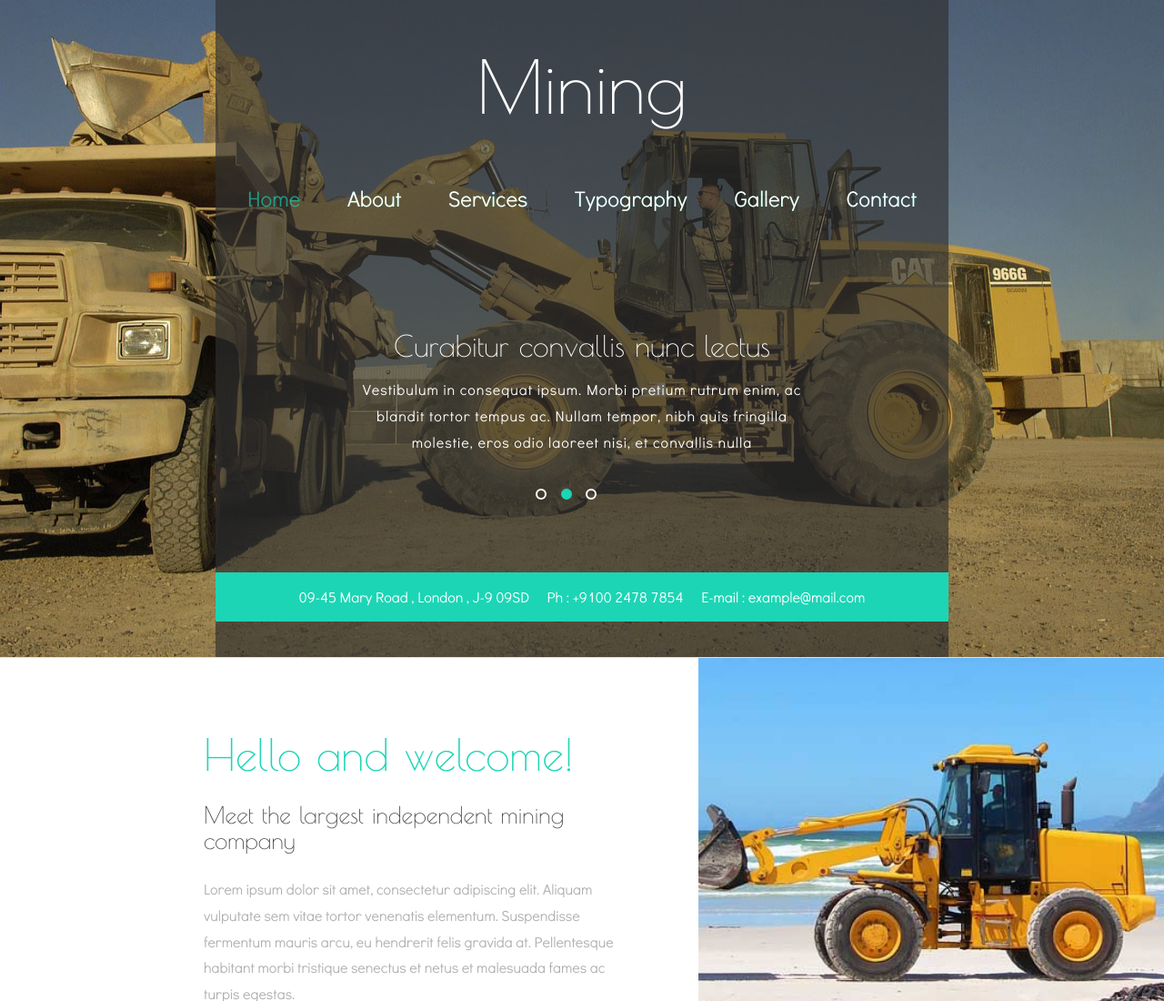
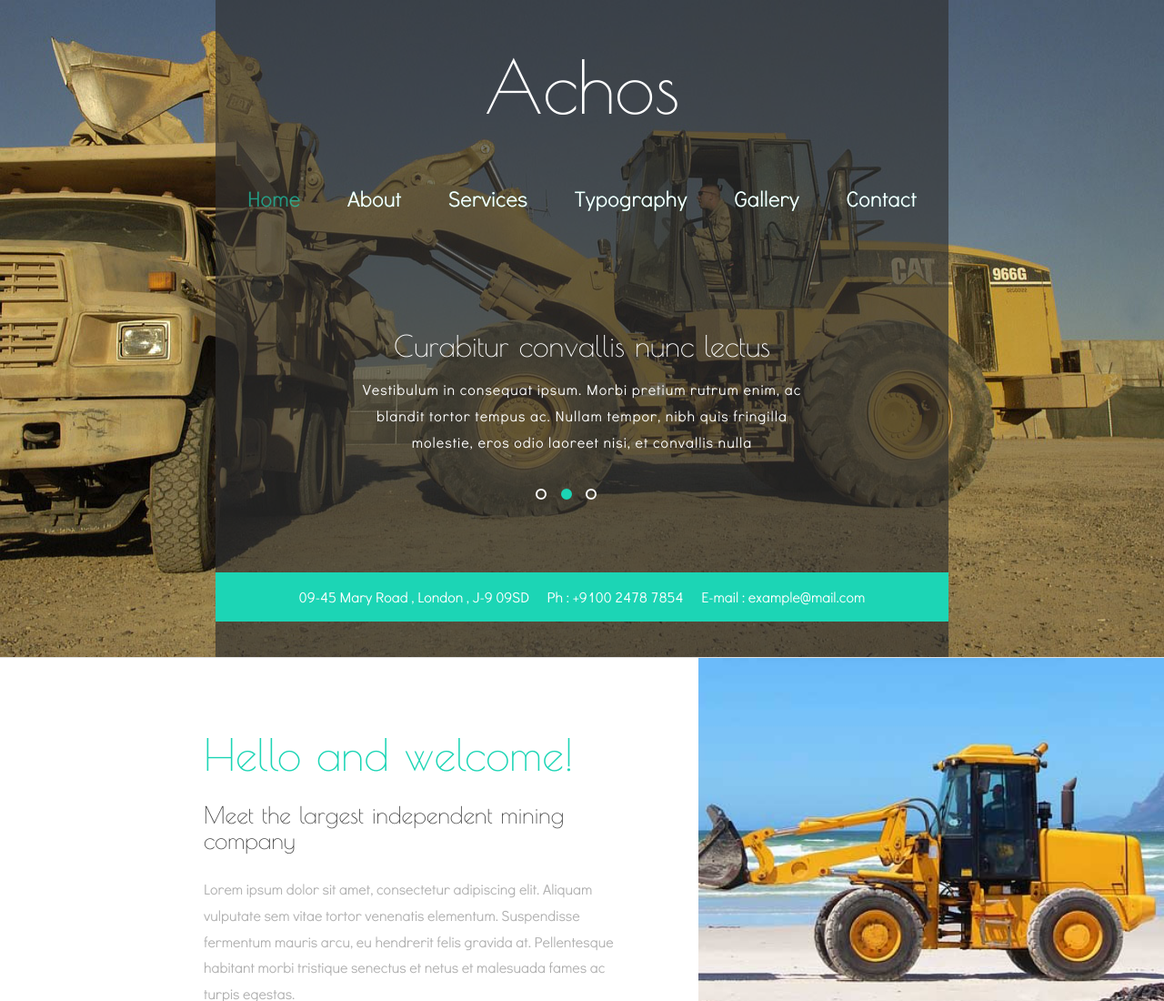
Before and after one commit to Ganesh-764/demo-web, a plain HTML site: page index.html in a window 1280 px wide. Shown: the top 1100 px of the page at 91% size. Drawn offline with Linux system fonts and the light colour scheme.

Commit message:
sample-4

```diff
--- a/index.html
+++ b/index.html
@@ -27,7 +27,7 @@ Smartphone Compatible web template, free webdesigns for Nokia, Samsung, LG, Sony
 	<div class="banner">
 		<div class="banner-content">
 			<div class="logo">
-				<a href="index.html">Mining</a>
+				<a href="index.html">Achos</a>
 			</div>
 			<div class="top-nav">
 				<span class="menu">MENU</span>
```
